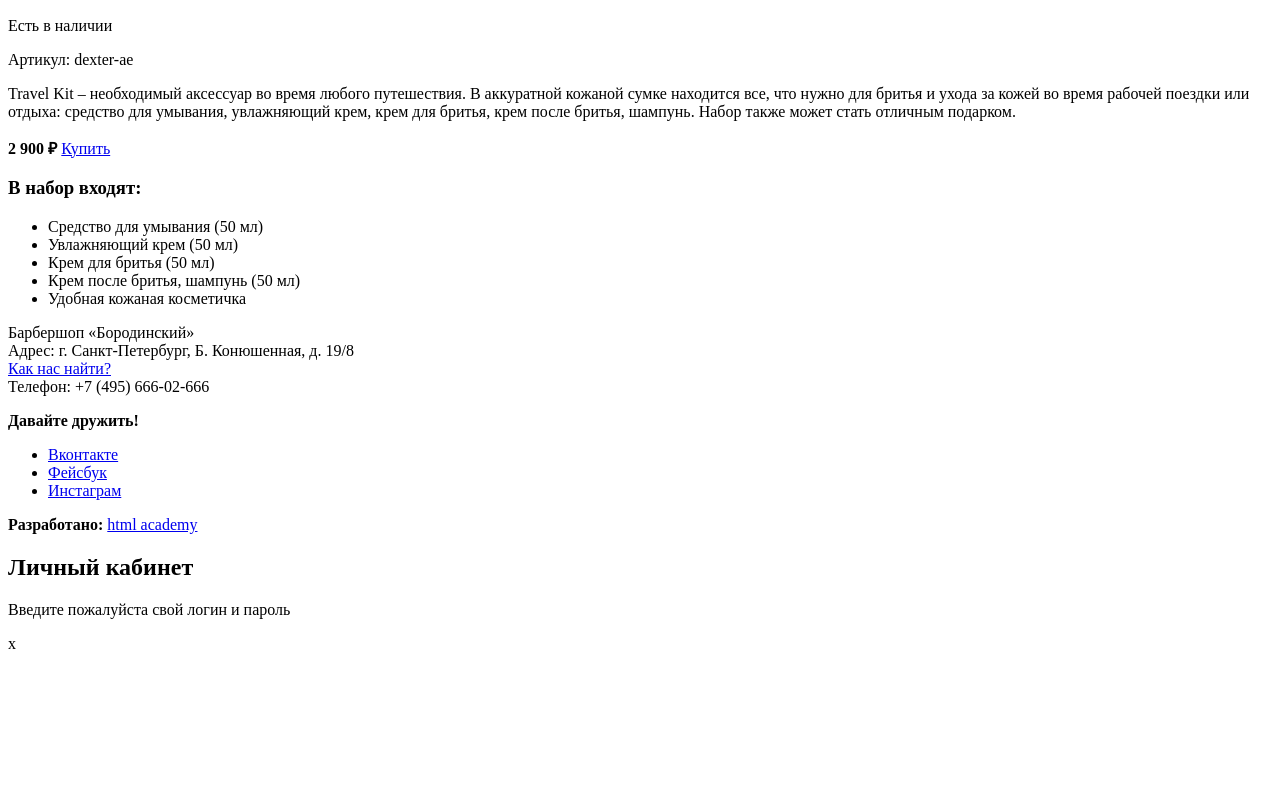
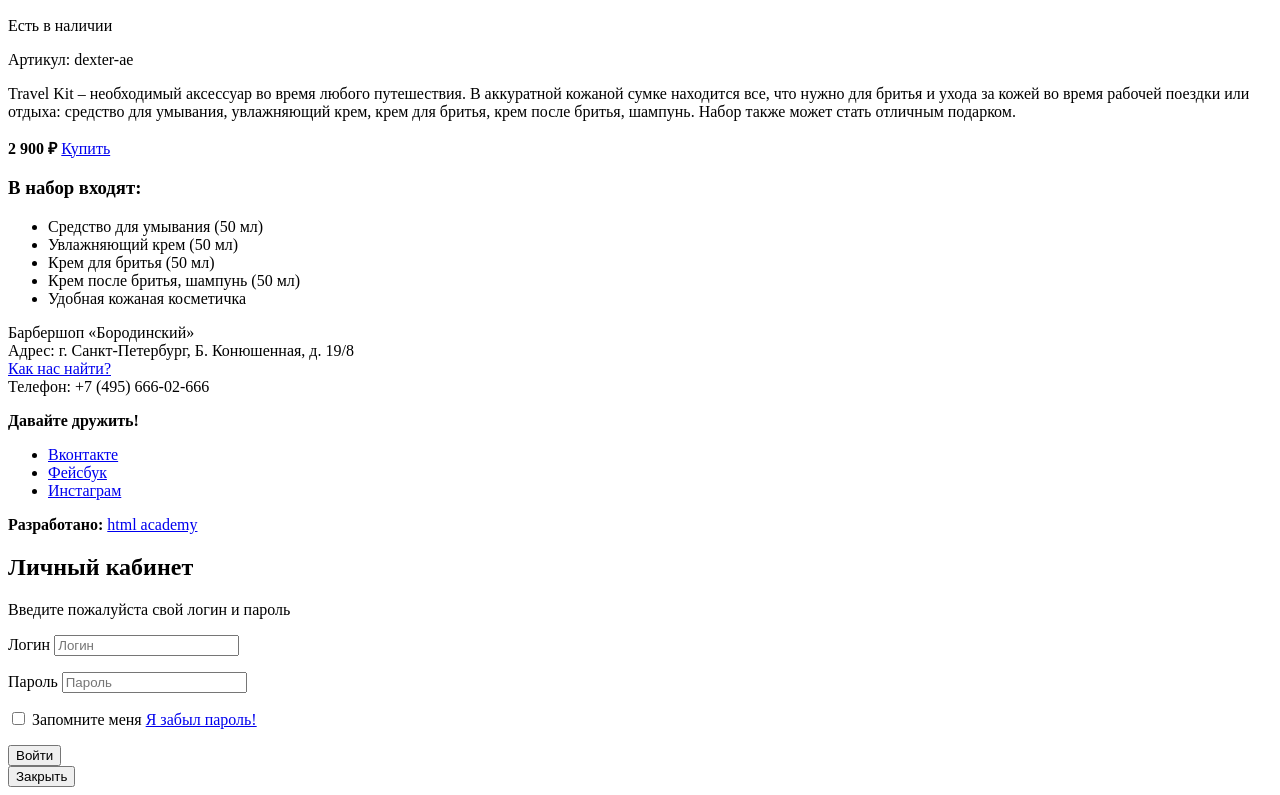
Before and after one commit to janethedesigner23/1017245-barbershop-25, a plain HTML site: page catalog-item.html in a window 1280 px wide. Shown: the part 1422-2217 px from the top of the page. Before the commit the page ends 2083 px from the top, so only its background shows below. Drawn offline with Linux system fonts and the light colour scheme.

Commit message:
Добавила попап авторизации на страницу каталога и товара

```diff
--- a/catalog-item.html
+++ b/catalog-item.html
@@ -19,7 +19,7 @@
           <li><a href="contacts.html">Контакты</a></li>
         </ul>
         <ul class="user-navigation">
-          <li class="login-link">Вход</li>
+          <li><a class="login-link" href="login.html">Вход</a></li>
         </ul>
       </nav>
     </header>
@@ -114,8 +114,30 @@
     <section class="modal modal-login">
       <h2>Личный кабинет</h2>
       <p>Введите пожалуйста свой логин и пароль</p>
-      <!-- Здесь будет форма -->
-      <span class="modal-close">x</span>
+      <form class="login-form" action="https://echo.htmlacademy.ru"
+        method="POST">
+        <p>
+          <label class="visually-hidden">
+            Логин
+            <input class="login-icon-user" type="text" name="login"
+              placeholder="Логин">
+          </label>
+        </p>
+        <p>
+          <label class="visually-hidden">
+            Пароль
+            <input class="login-icon-password" type="password" name="password"
+              placeholder="Пароль">
+          </label>
+        </p>
+        <p class="login-password-info">
+          <input type="checkbox" name="remember" id="remember-checkbox">
+          <label for="remember-checkbox">Запомните меня</label>
+          <a class="restore" href="#">Я забыл пароль!</a>
+        </p>
+        <button class="button" type="submit">Войти</button>
+      </form>
+      <button class="modal-close" type="button">Закрыть</button>
     </section>
 
   </body>
```
Also changed, not shown: catalog.html (+24 -2 lines).
